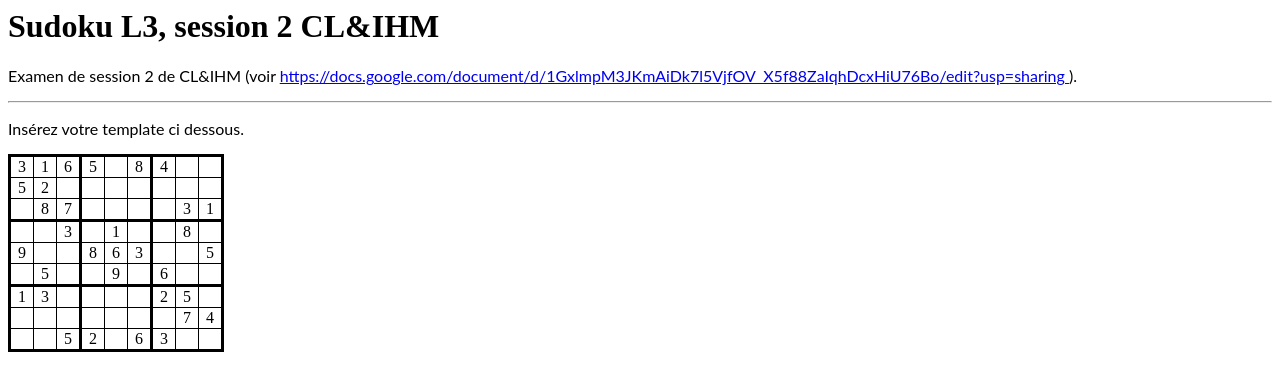
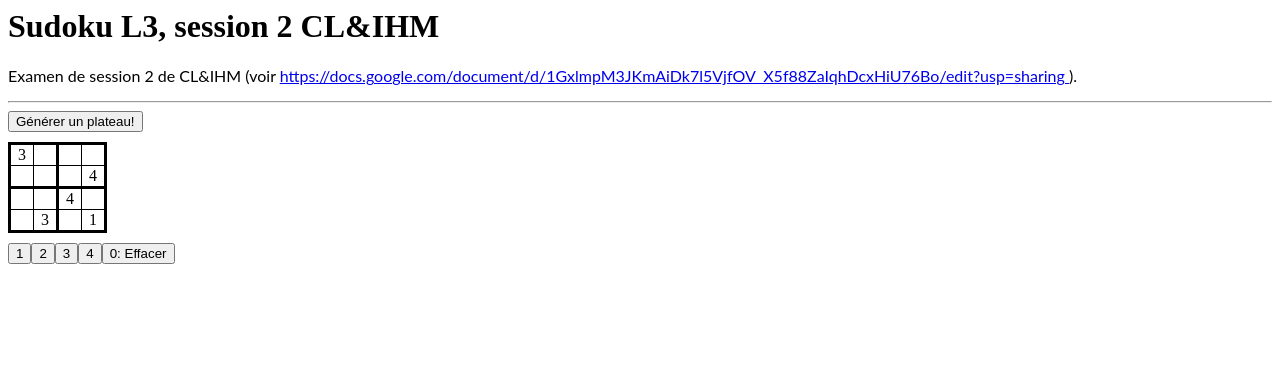
Before and after one commit to ElhadjBah/Rattrapage-IHM, an Angular app: page / in a window 1280 px wide. Shown: the top 390 px of the page. Built offline with nearby package versions, Linux system fonts and the light colour scheme.

Commit message:
Ajout de la partie 2

```diff
--- a/src/app/app.component.css
+++ b/src/app/app.component.css
@@ -33,3 +33,19 @@ table.s9 tr td:nth-child(3n), table.s4 tr td:nth-child(2n){
 td.playable {
   background-color: lightgreen;
 }
+
+#generator {
+  margin-bottom: 10px;
+}
+
+#choices{
+  display: flex;
+  flex-direction: row;
+  margin-top: 10px;
+  width: 235px;
+  max-width: 235px;
+}
+
+#choices>button.active{
+   background: lightgreen;
+}
--- a/src/app/app.component.html
+++ b/src/app/app.component.html
@@ -8,16 +8,21 @@
 	).
 </p>
 
-<hr/>
-<p>Insérez votre template ci dessous.</p>
+<hr />
+<button id="generator" (click)="generateBoard()">Générer un plateau!</button>
 
 <table [ngClass]="gridClass">
 
 	<tr *ngFor="let g of grid; let i = index;">
 
-      <td *ngFor="let g of grid; let j = index;">
+		<td *ngFor="let g of grid; let j = index;" >
 			<ng-container *ngIf="grid[i][j] != 0">{{grid[i][j]}}
 			</ng-container>
 		</td>
 	</tr>
 </table>
+
+<div id="choices">
+	<button *ngFor="let g of grid; let i = index;" (click)="onOptionSelected(i)" [class.selected]= "selectedButtonIndex==i">{{i+1}}</button>
+	<button (click)= "onDeleteSelected()">0: Effacer</button>
+</div>
--- a/src/app/app.component.ts
+++ b/src/app/app.component.ts
@@ -16,8 +16,10 @@ export class AppComponent  {
   grid: number [][];
   size: number;
   gridClass: string;
+  selectedButtonIndex: number;
 
   ngOnInit(){
+    /* this.sudokuService.generateBoard(); */
     this.sudokuService.boardObs.subscribe((result)=> {
       this.grid = result.grid;
       this.size = result.size;
@@ -27,7 +29,26 @@ export class AppComponent  {
         this.gridClass = 's4'
       }
     });
-    this.sudokuService.play(0, 1, 1);
+    this.sudokuService.play(0, 1, 7);
   }
 
+  //Bouton de génération de plateau
+  generateBoard() {
+    this.sudokuService.generateBoard();
+  }
+
+  //Lorsqu'on choisi un chiffre
+  onOptionSelected(index: number){
+    this.selectedButtonIndex = index;
+  }
+
+  //Lorsqu'on clique sur "Effacer"
+  onDeleteSelected(){
+    this.selectedButtonIndex = null;
+  }
+
+  isPlayableCell(i: number, j: number, v: number): boolean{
+    console.log(this.sudokuService.canPlay(i,j,v),v);
+    return this.sudokuService.canPlay(i,j,v);
+  }
 }
--- a/src/app/sudoku.service.ts
+++ b/src/app/sudoku.service.ts
@@ -1,17 +1,17 @@
-import {Injectable} from '@angular/core';
-import {getRandomConfig, CONFIG, COORD} from './generator';
-import {BehaviorSubject, Observable} from 'rxjs';
+import { Injectable } from "@angular/core";
+import { getRandomConfig, CONFIG, COORD } from "./generator";
+import { BehaviorSubject, Observable } from "rxjs";
 
 export interface BOARD {
-  size: number;     // Taille de la grille
+  size: number; // Taille de la grille
   grid: number[][]; // Une matrice size x size. La valeur 0 indique que la case n'a pas encore été remplie
 }
 
 @Injectable({
-  providedIn: 'root',
+  providedIn: "root"
 })
 export class SudokuService {
-  private boardSubj = new BehaviorSubject<BOARD>( {
+  private boardSubj = new BehaviorSubject<BOARD>({
     size: 9,
     grid: [
       [3, 0, 6, 5, 0, 8, 4, 0, 0],
@@ -23,11 +23,12 @@ export class SudokuService {
       [1, 3, 0, 0, 0, 0, 2, 5, 0],
       [0, 0, 0, 0, 0, 0, 0, 7, 4],
       [0, 0, 5, 2, 0, 6, 3, 0, 0]
-      ]
-  } );
+    ]
+  });
   readonly boardObs = this.boardSubj.asObservable();
 
   constructor() {
+    this.generateBoard();
   }
 
   /* generateBoard génère un nouveau plateau et le publie via bordSubj
@@ -36,6 +37,12 @@ export class SudokuService {
    */
   async generateBoard() {
     // a completer
+    const PConfig: CONFIG = await getRandomConfig();
+    const builtBoard: BOARD = {
+      size: Number.parseInt(PConfig.size),
+      grid: this.buildGrid(PConfig)
+    };
+    this.boardSubj.next(builtBoard);
   }
 
   // canPlay renvoie vrai si, dans le plateau B, il est possible d'inscrire la valeur v
@@ -46,16 +53,16 @@ export class SudokuService {
     let result = true;
     let size = this.boardSubj.value.size;
     //on commence par verifier s'il n'est pas présent sur la ligne i
-    for(let index_column = 0; index_column < size && result; index_column++) {
-      if (this.boardSubj.value.grid[i][index_column]== v) {
+    for (let index_column = 0; index_column < size && result; index_column++) {
+      if (this.boardSubj.value.grid[i][index_column] == v) {
         result = false;
       }
     }
 
     //Si on ne trouve pas v sur la ligne i, on verifie s'il n'est pas présent sur la colonne j
-    if (result){
-      for(let index_line = 0; index_line < size && result; index_line++) {
-        if (this.boardSubj.value.grid[index_line][j]== v) {
+    if (result) {
+      for (let index_line = 0; index_line < size && result; index_line++) {
+        if (this.boardSubj.value.grid[index_line][j] == v) {
           result = false;
         }
       }
@@ -63,75 +70,105 @@ export class SudokuService {
 
     //Si v n'est ni dans i, ni dans j, on verifie s n'il n'est pas present dans le bloc contenant la case (i,j)
     // pour les grilles de taille 9
-    if (result){
-      if (size == 9){
-        if (i>=0 && i <= 2){
-          for(let index_line = 0; index_line < 3 && result; index_line++) {
-            if (j>=0 && j<=2) {
-              for(let index_column = 0; index_column < 3 && result; index_column++) {
-                if (this.boardSubj.value.grid[i][j]== v) {
+    if (result) {
+      if (size == 9) {
+        if (i >= 0 && i <= 2) {
+          for (let index_line = 0; index_line < 3 && result; index_line++) {
+            if (j >= 0 && j <= 2) {
+              for (
+                let index_column = 0;
+                index_column < 3 && result;
+                index_column++
+              ) {
+                if (this.boardSubj.value.grid[index_line][index_column] == v) {
                   result = false;
                 }
               }
-            }
-            else if (j>=3 && j<=5) {
-              for(let index_column = 3; index_column < 6 && result; index_column++) {
-                if (this.boardSubj.value.grid[i][j]== v) {
+            } else if (j >= 3 && j <= 5) {
+              for (
+                let index_column = 3;
+                index_column < 6 && result;
+                index_column++
+              ) {
+                if (this.boardSubj.value.grid[index_line][index_column] == v) {
                   result = false;
                 }
               }
-            }
-            else if (j>=6 && j<=8) {
-              for(let index_column = 6; index_column < 9 && result; index_column++) {
-                if (this.boardSubj.value.grid[i][j]== v) {
+            } else if (j >= 6 && j <= 8) {
+              for (
+                let index_column = 6;
+                index_column < 9 && result;
+                index_column++
+              ) {
+                if (this.boardSubj.value.grid[index_line][index_column] == v) {
                   result = false;
                 }
               }
             }
           }
-        }else if (i>=3 && i <= 5){
-          for(let index_line = 3; index_line < 6 && result; index_line++) {
-            if (j>=0 && j<=2) {
-              for(let index_column = 0; index_column < 3 && result; index_column++) {
-                if (this.boardSubj.value.grid[i][j]== v) {
+        } else if (i >= 3 && i <= 5) {
+          for (let index_line = 3; index_line < 6 && result; index_line++) {
+            if (j >= 0 && j <= 2) {
+              for (
+                let index_column = 0;
+                index_column < 3 && result;
+                index_column++
+              ) {
+                if (this.boardSubj.value.grid[i][j] == v) {
                   result = false;
                 }
               }
-            }
-            else if (j>=3 && j<=5) {
-              for(let index_column = 3; index_column < 6 && result; index_column++) {
-                if (this.boardSubj.value.grid[i][j]== v) {
+            } else if (j >= 3 && j <= 5) {
+              for (
+                let index_column = 3;
+                index_column < 6 && result;
+                index_column++
+              ) {
+                if (this.boardSubj.value.grid[i][j] == v) {
                   result = false;
                 }
               }
-            }
-            else if (j>=6 && j<=8) {
-              for(let index_column = 6; index_column < 9 && result; index_column++) {
-                if (this.boardSubj.value.grid[i][j]== v) {
+            } else if (j >= 6 && j <= 8) {
+              for (
+                let index_column = 6;
+                index_column < 9 && result;
+                index_column++
+              ) {
+                if (this.boardSubj.value.grid[i][j] == v) {
                   result = false;
                 }
               }
             }
           }
-        }else if (i>=6 && i <= 8){
-          for(let index_line = 6; index_line < 9 && result; index_line++) {
-            if (j>=0 && j<=2) {
-              for(let index_column = 0; index_column < 3 && result; index_column++) {
-                if (this.boardSubj.value.grid[i][j]== v) {
+        } else if (i >= 6 && i <= 8) {
+          for (let index_line = 6; index_line < 9 && result; index_line++) {
+            if (j >= 0 && j <= 2) {
+              for (
+                let index_column = 0;
+                index_column < 3 && result;
+                index_column++
+              ) {
+                if (this.boardSubj.value.grid[i][j] == v) {
                   result = false;
                 }
               }
-            }
-            else if (j>=3 && j<=5) {
-              for(let index_column = 3; index_column < 6 && result; index_column++) {
-                if (this.boardSubj.value.grid[i][j]== v) {
+            } else if (j >= 3 && j <= 5) {
+              for (
+                let index_column = 3;
+                index_column < 6 && result;
+                index_column++
+              ) {
+                if (this.boardSubj.value.grid[i][j] == v) {
                   result = false;
                 }
               }
-            }
-            else if (j>=6 && j<=8) {
-              for(let index_column = 6; index_column < 9 && result; index_column++) {
-                if (this.boardSubj.value.grid[i][j]== v) {
+            } else if (j >= 6 && j <= 8) {
+              for (
+                let index_column = 6;
+                index_column < 9 && result;
+                index_column++
+              ) {
+                if (this.boardSubj.value.grid[i][j] == v) {
                   result = false;
                 }
               }
@@ -140,35 +177,49 @@ export class SudokuService {
         }
       } else if (size == 4) {
         // pour les grilles de taille 4
-        if (i>=0 && i <= 1){
-          for(let index_line = 0; index_line < 2 && result; index_line++) {
-            if (j>=0 && j<=1) {
-              for(let index_column = 0; index_column < 2 && result; index_column++) {
-                if (this.boardSubj.value.grid[i][j]== v) {
+        if (i >= 0 && i <= 1) {
+          for (let index_line = 0; index_line < 2 && result; index_line++) {
+            if (j >= 0 && j <= 1) {
+              for (
+                let index_column = 0;
+                index_column < 2 && result;
+                index_column++
+              ) {
+                if (this.boardSubj.value.grid[i][j] == v) {
                   result = false;
                 }
               }
-            }
-            else if (j>=2 && j<=3) {
-              for(let index_column = 2; index_column < 4 && result; index_column++) {
-                if (this.boardSubj.value.grid[i][j]== v) {
+            } else if (j >= 2 && j <= 3) {
+              for (
+                let index_column = 2;
+                index_column < 4 && result;
+                index_column++
+              ) {
+                if (this.boardSubj.value.grid[i][j] == v) {
                   result = false;
                 }
               }
             }
           }
-        }else if (i>=2 && i <= 3){
-          for(let index_line = 2; index_line < 4 && result; index_line++) {
-            if (j>=0 && j<=1) {
-              for(let index_column = 0; index_column < 2 && result; index_column++) {
-                if (this.boardSubj.value.grid[i][j]== v) {
+        } else if (i >= 2 && i <= 3) {
+          for (let index_line = 2; index_line < 4 && result; index_line++) {
+            if (j >= 0 && j <= 1) {
+              for (
+                let index_column = 0;
+                index_column < 2 && result;
+                index_column++
+              ) {
+                if (this.boardSubj.value.grid[i][j] == v) {
                   result = false;
                 }
               }
-            }
-            else if (j>=2 && j<=3) {
-              for(let index_column = 2; index_column < 4 && result; index_column++) {
-                if (this.boardSubj.value.grid[i][j]== v) {
+            } else if (j >= 2 && j <= 3) {
+              for (
+                let index_column = 2;
+                index_column < 4 && result;
+                index_column++
+              ) {
+                if (this.boardSubj.value.grid[i][j] == v) {
                   result = false;
                 }
               }
@@ -184,10 +235,30 @@ export class SudokuService {
   // play(i, j, v) inscrit la valeur v dans la case (i, j) si canplay(i, j, v)
   // play publie un nouveau plateau dans ce cas via la méthode next de l'attribut boardSubj
   play(i: number, j: number, nv: number) {
-    if (this.canPlay(i,j,nv)) {
+    if (this.canPlay(i, j, nv)) {
       this.boardSubj.value.grid[i][j] = nv;
       this.boardSubj.next(this.boardSubj.value);
     }
   }
 
+  // Construction du grid à partir de la config obtenue
+  buildGrid(config: CONFIG): number[][] {
+    let size = Number.parseInt(config.size);
+    let builtGrid: number[][] = this.initVoidGrid([size, size]);
+    config.squares.map(element => {
+      builtGrid[element.x][element.y] = element.value;
+    });
+    return builtGrid;
+  }
+
+  // Initialisation d'un tableau rempli de 0
+  initVoidGrid(dimensions: number[]): number[][] {
+    const array = [];
+    for (let i = 0; i < dimensions[0]; ++i) {
+      array.push(
+        dimensions.length == 1 ? 0 : this.initVoidGrid(dimensions.slice(1))
+      );
+    }
+    return array;
+  }
 }
```
Lines whose indentation alone changed are shown as unchanged.
